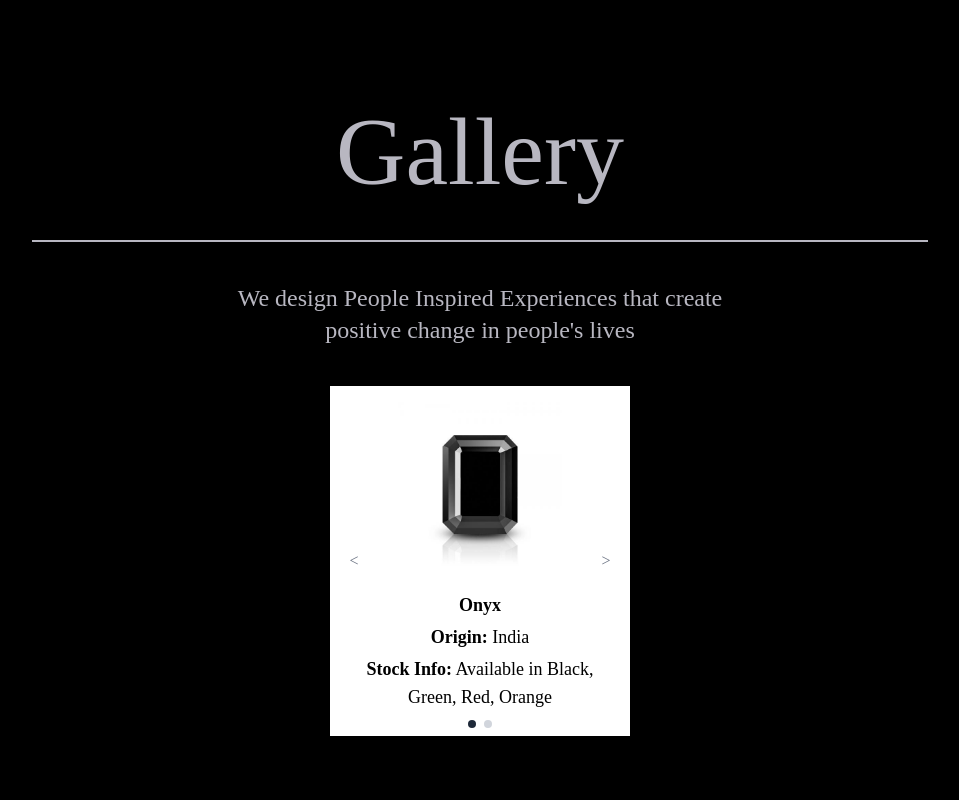
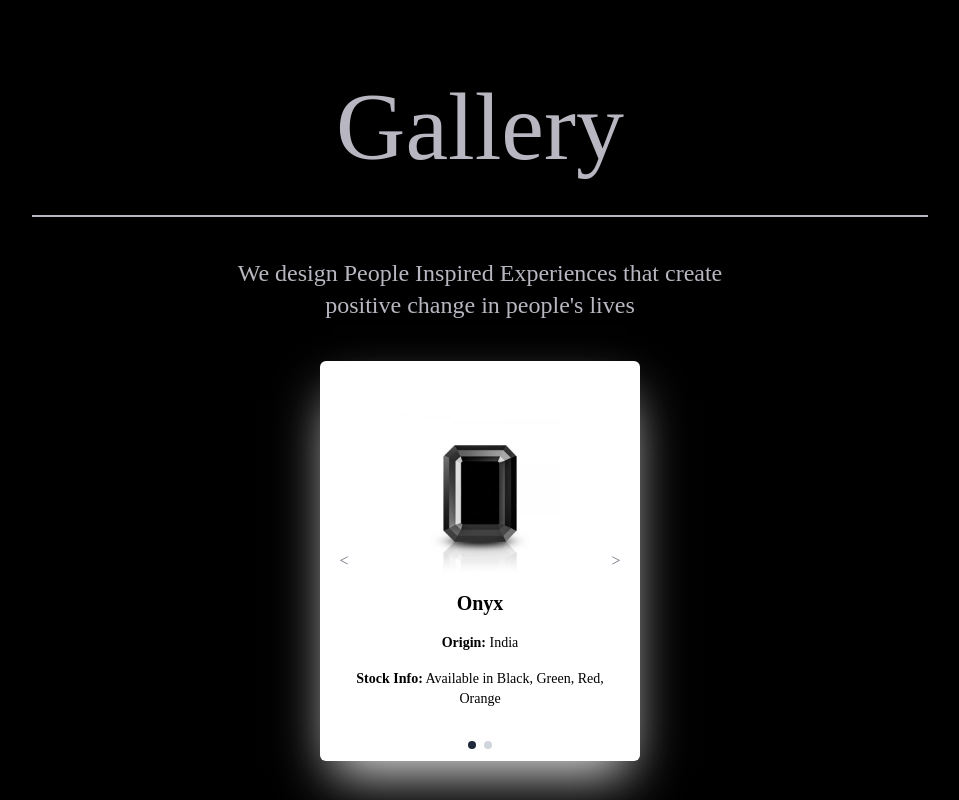
Before and after one commit to JatinMehta007/Freelance-project, a React (Vite) app: page /gallery in a window 1280 px wide. Shown: the whole page, without its empty margins (160-1119 px from the left). Built offline with nearby package versions, Linux system fonts and the light colour scheme; a web font is replaced by a local one.

Commit message:
Add text-size

```diff
--- a/src/pages/Gallery1.jsx
+++ b/src/pages/Gallery1.jsx
@@ -47,45 +47,44 @@ export const Gallery = () => {
       </p>
 
       {/* Slide Container */}
-      <div className="relative w-[300px] h-[350px] overflow-hidden bg-white shadow-xl">
+      <div className="relative w-[320px] h-[400px] overflow-hidden bg-white shadow-neutral-200 shadow-2xl rounded-md">
         <div
           className="flex transition-transform duration-700 ease-in-out"
           style={{
-            transform: `translateX(-${currentIndex * 300}px)`,
-            width: `${slides.length * 300}px`,
+            transform: `translateX(-${currentIndex * 320}px)`,
+            width: `${slides.length * 320}px`,
           }}
         >
           {slides.map((item, i) => (
             <div
               key={i}
-              className="w-[300px] h-[350px] shrink-0 flex flex-col items-center"
+              className="w-[320px] h-[400px] shrink-0 flex flex-col items-center justify-center px-4 text-center text-black"
             >
               <img
                 src={item.src}
                 alt={item.name}
-                className="w-[85%] h-[180px] object-contain pt-4"
+                className="w-[85%] h-[160px] object-contain mb-4"
               />
-
-              {/* Centered Text Block */}
-              <div className="h-[150px] w-full mt-2.5 flex flex-col justify-center items-center text-center px-4 text-black text-sm">
-                <h3 className="text-lg font-bold mb-1">{item.name}</h3>
+              <h3 className="text-xl font-bold mb-4">{item.name}</h3>
+              <div className="w-[90%]">
               {i === 0 && (
                 <>
-                    <p className="text-lg">
+                  <p className="text-sm mb-4 text-center">
                     <span className="font-semibold">Origin:</span> {item.origin}
                   </p>
-                    <p className="text-lg mt-1">
+                  <p className="text-sm text-center">
                     <span className="font-semibold">Stock Info:</span> {item.Stock_Information}
                   </p>
                 </>
               )}
               {i === 1 && (
                 <>
-                    <p className="text-sm text-left">
+                  <p className="text-sm mb-4">
                     <span className="font-semibold">Popular Use:</span> {item.Popular_Uses}
                   </p>
-                    <p className="text-sm mt-1 text-left">
-                      <span className="font-semibold">Interesting Fact:</span> {item.Interesting_Facts}
+                  <p className="text-sm">
+                    <span className="font-semibold">Interesting Fact:</span>{" "}
+                    {item.Interesting_Facts}
                   </p>
                 </>
               )}
@@ -97,23 +96,23 @@ export const Gallery = () => {
         {/* Navigation Arrows */}
         <button
           onClick={prevSlide}
-          className="absolute top-1/2 left-2 cursor-pointer transform -translate-y-1/2 w-8 h-8 flex items-center justify-center text-gray-500 transition duration-300 z-10"
+          className="absolute top-1/2 left-2 transform -translate-y-1/2 w-8 h-8 flex items-center justify-center text-gray-500 hover:text-black z-10"
         >
           {"<"}
         </button>
         <button
           onClick={nextSlide}
-          className="absolute top-1/2 right-2 cursor-pointer transform -translate-y-1/2 w-8 h-8 flex items-center justify-center text-gray-500 transition duration-300 z-10"
+          className="absolute top-1/2 right-2 transform -translate-y-1/2 w-8 h-8 flex items-center justify-center text-gray-500 hover:text-black z-10"
         >
           {">"}
         </button>
 
         {/* Dot Indicators */}
-        <div className="absolute bottom-2 justify-center items-center left-1/2 transform -translate-x-1/2 flex gap-2">
+        <div className="absolute bottom-3 w-full flex justify-center gap-2">
           {slides.map((_, index) => (
             <div
               key={index}
-              className={`w-2 h-2 rounded-full transition-colors duration-300 ${
+              className={`w-[8px] h-[8px] rounded-full transition-colors duration-300 ${
                 index === currentIndex ? "bg-gray-800" : "bg-gray-300"
               }`}
             />
```
Lines whose indentation alone changed are shown as unchanged.
